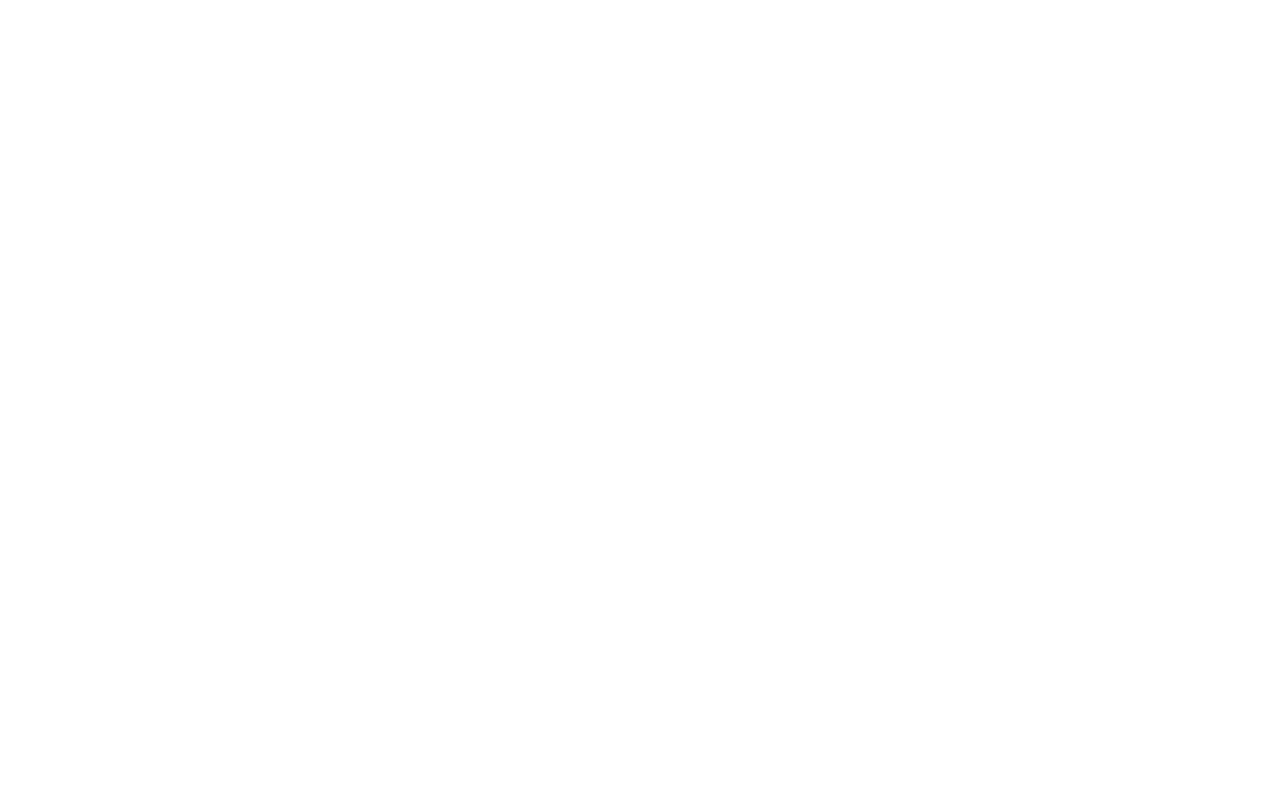
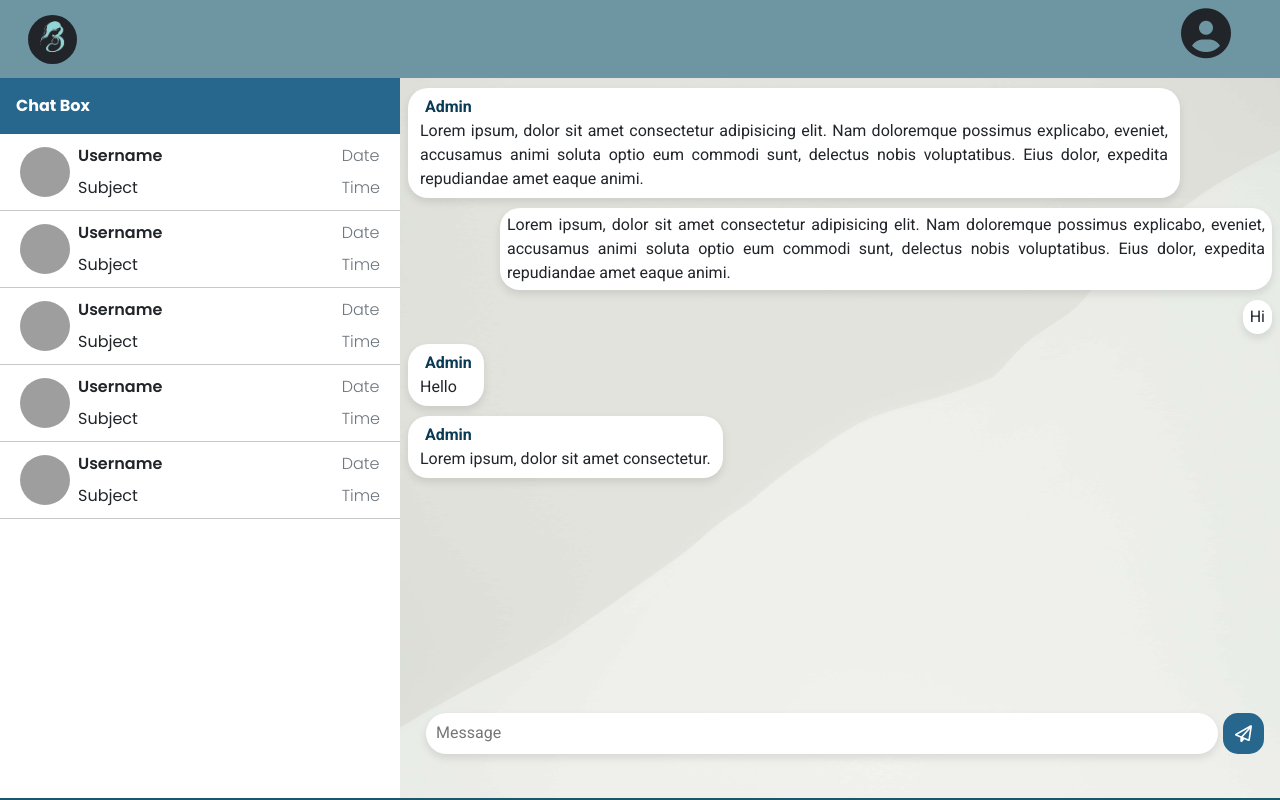
Before and after one commit to aadilmansoor/maternal-care, a React (Create React App) app: page /admin/chat-box in a window 1280 px wide. Before the commit this address had no page. Shown: the top 800 px of the page. Built offline with nearby package versions, Linux system fonts and the light colour scheme; grey boxes are pictures that could not be loaded.

Commit message:
chatbox user

```diff
--- a/src/App.js
+++ b/src/App.js
@@ -27,7 +27,7 @@
 import MarkAttendance from "./pages/Service_Provider/MarkAttendance/MarkAttendance";
 import ServiceProviderInfo from "./components/ServiceProviderInfo/ServiceProviderInfo";
 import ServiceProviders from "./pages/Admin/ServiceProviders/ServiceProviders";
-import ChatPage from "./pages/Admin/ChatPage/ChatPage";
+import ComplaintBox from "./pages/Admin/ComplaintBox/ComplaintBox";
 import SpBookings from "./pages/Service_Provider/ServiceProviderBookings/SpBookings";
 import UserLayout from "./Layout/UserLayout";
 import AdminLayout from "./Layout/AdminLayout";
@@ -36,6 +36,7 @@
 import AdminWebinar from "./pages/Admin/AdminWebinar/AdminWebinar";
 import UserWebinar from "./pages/Client/UserWebinar/UserWebinar";
 import UserBlog from "./pages/Client/UserBlog/UserBlog";
+import AdminChatBox from "./pages/Admin/AdminChatBox/AdminChatBox";
 
 function App() {
   return (
@@ -63,7 +64,8 @@
             path="/admin/service-provider-info"
             element={<ServiceProviderInfo />}
           />
-          <Route path="/admin/complaint-box" element={<ChatPage />} />
+          <Route path="/admin/complaint-box" element={<ComplaintBox />} />
+          <Route path="/admin/chat-box" element={<AdminChatBox />} />
           <Route
             path="/admin/service-providers"
             element={<ServiceProviders />}
--- a/src/components/chatbox/ChatBox.jsx
+++ b/src/components/chatbox/ChatBox.jsx
@@ -1,13 +1,45 @@
 import { useEffect, useRef, useState } from "react";
 import "./ChatBox.css";
+import { receiveMessageAPI, sentMessageUser } from "../../Services/allAPI";
 
 const ChatBox = () => {
+  const [message, setMessage] = useState("");
+  const [allMessages, setAllMessages] = useState([]);
   const [showChatBox, setShowChatBox] = useState(false);
+  console.log(allMessages);
+
+  useEffect(() => {
+    const getMessages = async () => {
+      const userID = localStorage.getItem("userId");
+      const result = await receiveMessageAPI({ userID });
+      setAllMessages(result.data.user);
+    };
+    getMessages();
+  }, []);
 
   const AlwaysScrollToBottom = () => {
     const elementRef = useRef();
     useEffect(() => elementRef.current.scrollIntoView());
     return <div ref={elementRef} />;
+  };
+
+  const handleSubmit = async () => {
+    if (!message) {
+      return;
+    }
+    const userID = localStorage.getItem("userId");
+    const result = await sentMessageUser({ userID, message });
+    if (result.status === 200) {
+      const newMessage = { user_message: message, _id: message };
+      setAllMessages((currentMessages) => [...currentMessages, newMessage]);
+      setMessage("");
+    }
+  };
+
+  const handleEnter = async (e) => {
+    if (e.key === "Enter") {
+      handleSubmit();
+    }
   };
 
   return (
@@ -37,43 +69,36 @@
           </span>
         </div>
         <div className="chat_body poppins-regular">
-          <div className="admin_chat">
-            <p>
-              <div className="admin_title">Admin</div>
-              Lorem ipsum, dolor sit amet consectetur adipisicing elit. Nam
-              doloremque possimus explicabo, eveniet, accusamus animi soluta
-              optio eum commodi sunt, delectus nobis voluptatibus. Eius dolor,
-              expedita repudiandae amet eaque animi.
-            </p>
-          </div>
-          <div className="user_chat">
-            <p>
-              Lorem ipsum, dolor sit amet consectetur adipisicing elit. Nam
-              doloremque possimus explicabo, eveniet, accusamus animi soluta
-              optio eum commodi sunt, delectus nobis voluptatibus. Eius dolor,
-              expedita repudiandae amet eaque animi.
-            </p>
-          </div>
-          <div className="user_chat">
-            <p>Hi</p>
-          </div>
-          <div className="admin_chat">
-            <p>
-              <div className="admin_title">Admin</div>
-              Hello
-            </p>
-          </div>
-          <div className="admin_chat">
-            <p>
-              <div className="admin_title">Admin</div>
-              Lorem ipsum, dolor sit amet consectetur.
-            </p>
-          </div>
+          {allMessages.map((message) => {
+            if (!message.user_message) {
+              return (
+                <div className="admin_chat" key={message._id}>
+                  <p>
+                    <span className="admin_title">Admin</span>
+                    <br />
+                    {message.admin_message}
+                  </p>
+                </div>
+              );
+            } else {
+              return (
+                <div className="user_chat" key={message._id}>
+                  <p>{message.user_message}</p>
+                </div>
+              );
+            }
+          })}
           <AlwaysScrollToBottom />
         </div>
         <div className="chat_input">
-          <input type="text" placeholder="Message" />
-          <div className="sent_icon">
+          <input
+            type="text"
+            placeholder="Message"
+            value={message}
+            onChange={(e) => setMessage(e.target.value)}
+            onKeyDown={handleEnter}
+          />
+          <div className="sent_icon" onClick={handleSubmit}>
             <i className="fa-regular fa-paper-plane"></i>
           </div>
         </div>
--- a/src/components/userheader/UserHeader.jsx
+++ b/src/components/userheader/UserHeader.jsx
@@ -83,7 +83,7 @@
             <div className="d-flex align-items-center h-100">
               <Link
                 to={
-                  role === "admin"
+                  role === "Admin"
                     ? "/admin"
                     : role === "provider"
                     ? "/service-provider"
--- /dev/null
+++ b/src/pages/Admin/AdminChatBox/AdminChatBox.css
@@ -0,0 +1,245 @@
+p,
+hr {
+    margin: 0;
+}
+
+.chat_container_admin {
+    display: flex;
+    height: 90vh;
+
+    ::-webkit-scrollbar {
+        width: 3px;
+        height: 3px;
+    }
+
+    ::-webkit-scrollbar-thumb {
+        background-color: rgb(39, 103, 141);
+        border-radius: 6px;
+    }
+}
+
+.box_heading {
+    background-color: rgb(39, 103, 141);
+}
+
+.chat_info {
+    display: flex;
+    justify-content: space-between;
+    padding: 10px 20px;
+    cursor: pointer;
+}
+
+.chat_info:hover {
+    box-shadow: 0 4px 8px rgba(0, 0, 0, 0.1);
+    background-color: rgb(231, 230, 230);
+
+}
+
+.chat_profile_admin {
+    min-width: 400px;
+    height: 100%;
+    overflow-y: auto;
+
+}
+
+.message_box {
+    height: 100vh;
+    width: 100%;
+    display: flex;
+    flex-direction: column;
+    justify-content: center;
+    align-items: center;
+}
+
+.message_container_admin {
+    background-color: rgb(252, 252, 252);
+    width: 100%;
+    height: 90vh;
+    padding-bottom: 15px;
+    background-image: url("/src/Images/chat-bg.jpg");
+    background-position: center;
+    background-size: cover;
+    background-repeat: no-repeat;
+}
+
+.message_content {
+    max-height: calc(100% - 250px);
+    overflow-y: auto;
+    margin: 15px 20px;
+    text-align: justify;
+    padding: 15px 20px;
+    box-shadow: 0 4px 8px rgba(0, 0, 0, 0.4);
+}
+
+.message_icon {
+    display: flex;
+    justify-content: center;
+    align-items: center;
+    font-size: 26px;
+    border-radius: 25px;
+    padding: 15px 20px;
+    background-color: rgb(39, 103, 141);
+    color: white;
+    box-shadow: 0 4px 8px rgba(0, 0, 0, 0.1);
+    cursor: pointer;
+
+}
+
+.message_icon:hover {
+    background-color: rgb(8, 57, 85);
+}
+
+.chat_box {
+    height: 500px;
+    width: 350px;
+    border-radius: 25px;
+    box-shadow: 0 4px 8px rgba(0, 0, 0, 0.1);
+    position: relative;
+    background-image: url("/src/Images/chat-bg.jpg");
+    background-position: center;
+    background-size: cover;
+    background-repeat: no-repeat;
+    transition: transform 0.5s ease-in-out;
+    transform: translateY(120%);
+    margin-bottom: 1rem;
+    margin-right: 1rem;
+}
+
+
+.chat_box.show {
+    transform: translateY(0%);
+}
+
+.chat_header {
+    height: 70px;
+    background-color: rgb(39, 103, 141);
+    display: flex;
+    align-items: center;
+    justify-content: center;
+    border-radius: 25px 25px 0 0;
+
+}
+
+.admin_chat_container {
+    height: 100%;
+}
+
+
+.chat_body_admin {
+    overflow-y: auto;
+    height: 90%;
+}
+
+.admin_chat_admin {
+    display: flex;
+    margin-left: 8px;
+    margin-bottom: 5px;
+    margin-top: 10px;
+}
+
+.admin_chat_admin p {
+    background-color: white;
+    padding: 7px 12px;
+    max-width: calc(100% - 100px);
+    border-radius: 20px;
+    text-align: justify;
+    box-shadow: 0 4px 8px rgba(0, 0, 0, 0.1);
+}
+
+.admin_title {
+    margin: 0;
+    text-align: left;
+    padding-left: 5px;
+    font-weight: 600;
+    color: rgb(8, 57, 85);
+}
+
+.user_chat_admin {
+    display: flex;
+    justify-content: flex-end;
+    margin-right: 8px;
+    margin-bottom: 5px;
+    margin-top: 10px;
+}
+
+.user_chat_admin p {
+    background-color: white;
+    padding: 5px 7px;
+    border-radius: 20px;
+    max-width: calc(100% - 100px);
+    text-align: justify;
+    box-shadow: 0 4px 8px rgba(0, 0, 0, 0.1);
+
+}
+
+.chat_input_admin {
+    width: 100%;
+    background-color: transparent;
+    display: flex;
+    justify-content: center;
+    gap: 5px;
+}
+
+.chat_input_admin input {
+    box-shadow: 0 4px 8px rgba(0, 0, 0, 0.1);
+    border-radius: 25px;
+    border: none;
+    padding: 4px 10px;
+    margin-left: 10px;
+    margin-bottom: 20px;
+    width: 90%;
+}
+
+.chat_input_admin input:focus {
+    outline: none;
+}
+
+.sent_icon_admin {
+    background-color: rgb(39, 103, 141);
+    border-radius: 15px;
+    padding: 12px;
+    display: flex;
+    justify-content: center;
+    align-items: center;
+    color: white;
+    font-size: 17px;
+    margin-bottom: 20px;
+}
+
+@media screen and (max-width:450px) {
+    .chat_box {
+        margin-bottom: 0;
+        margin-right: 0;
+    }
+
+    .admin_chat_admin p {
+        max-width: calc(100% - 50px);
+    }
+
+    .user_chat_admin p {
+        max-width: calc(100%-50px);
+    }
+
+}
+
+@media screen and (max-width:350px) {
+    .chat_box {
+        margin-bottom: 0;
+        margin-right: 0;
+    }
+
+    .admin_chat_admin p {
+        max-width: calc(100% - 30px);
+    }
+
+    .user_chat_admin p {
+        max-width: calc(100%-30px);
+    }
+
+}
+
+@media screen and (max-width: 850px) {
+    .chat_profile_admin {
+        display: none;
+    }
+}
--- /dev/null
+++ b/src/pages/Admin/AdminChatBox/AdminChatBox.jsx
@@ -0,0 +1,98 @@
+import { Avatar } from "@mui/material";
+import "./AdminChatBox.css";
+import { useEffect, useRef } from "react";
+
+const AdminChatBox = () => {
+  const AlwaysScrollToBottom = () => {
+    const elementRef = useRef();
+    useEffect(() => elementRef.current.scrollIntoView());
+    return <div ref={elementRef} />;
+  };
+  function chatInfo() {
+    return (
+      <>
+        <div className="chat_info">
+          <div className="d-flex gap-2 justify-content-center align-items-center">
+            <Avatar
+              alt="profile"
+              src="https://th.bing.com/th/id/OIP.DhcpZV93vm2K_TkGekCVFwHaHa?w=600&h=600&rs=1&pid=ImgDetMain"
+              sx={{ width: 50, height: 50 }}
+            />
+            <div className="d-flex flex-column gap-2">
+              <p className="poppins-semibold">Username</p>
+              <p className="poppins-regular">Subject</p>
+            </div>
+          </div>
+          <div className="d-flex flex-column gap-2 text-secondary">
+            <p className="poppins-light">Date</p>
+            <p className="poppins-light">Time</p>
+          </div>
+        </div>
+        <hr />
+      </>
+    );
+  }
+
+  return (
+    <>
+      <div className="chat_container_admin poppins-regular">
+        <div className="chat_profile_admin">
+          <div className="ps-3 py-3 poppins-bold box_heading text-white sticky-top">
+            Chat Box
+          </div>
+          {chatInfo()}
+          {chatInfo()}
+          {chatInfo()}
+          {chatInfo()}
+          {chatInfo()}
+        </div>
+        <div className="message_container_admin">
+          <div className="admin_chat_container">
+            <div className="chat_body_admin poppins-regular">
+              <div className="admin_chat_admin">
+                <p>
+                  <div className="admin_title">Admin</div>
+                  Lorem ipsum, dolor sit amet consectetur adipisicing elit. Nam
+                  doloremque possimus explicabo, eveniet, accusamus animi soluta
+                  optio eum commodi sunt, delectus nobis voluptatibus. Eius
+                  dolor, expedita repudiandae amet eaque animi.
+                </p>
+              </div>
+              <div className="user_chat_admin">
+                <p>
+                  Lorem ipsum, dolor sit amet consectetur adipisicing elit. Nam
+                  doloremque possimus explicabo, eveniet, accusamus animi soluta
+                  optio eum commodi sunt, delectus nobis voluptatibus. Eius
+                  dolor, expedita repudiandae amet eaque animi.
+                </p>
+              </div>
+              <div className="user_chat_admin">
+                <p>Hi</p>
+              </div>
+              <div className="admin_chat_admin">
+                <p>
+                  <div className="admin_title">Admin</div>
+                  Hello
+                </p>
+              </div>
+              <div className="admin_chat_admin">
+                <p>
+                  <div className="admin_title">Admin</div>
+                  Lorem ipsum, dolor sit amet consectetur.
+                </p>
+              </div>
+              <AlwaysScrollToBottom />
+            </div>
+            <div className="chat_input_admin">
+              <input type="text" placeholder="Message" />
+              <div className="sent_icon_admin">
+                <i className="fa-regular fa-paper-plane"></i>
+              </div>
+            </div>
+          </div>
+        </div>
+      </div>
+    </>
+  );
+};
+export default AdminChatBox;
--- a/src/pages/Admin/ChatPage/ChatPage.css
+++ b/src/pages/Admin/ComplaintBox/ComplaintBox.css
@@ -36,7 +36,6 @@
 }
 
 .chat_profile {
-    box-shadow: 4px 4px 8px rgba(0, 0, 0, 0.7);
     min-width: 400px;
     height: 100vh;
     overflow-y: auto;
@@ -56,6 +55,10 @@
     background-color: rgb(252, 252, 252);
     width: 100%;
     height: 100vh;
+    background-image: url("/src/Images/chat-bg.jpg");
+    background-position: center;
+    background-size: cover;
+    background-repeat: no-repeat;
 }
 
 .message_content {
--- a/src/pages/Admin/ChatPage/ChatPage.jsx
+++ b/src/pages/Admin/ComplaintBox/ComplaintBox.jsx
@@ -1,7 +1,7 @@
 import { Avatar } from "@mui/material";
-import "./ChatPage.css";
+import "./ComplaintBox.css";
 
-const ChatPage = () => {
+const ComplaintPage = () => {
   function chatInfo() {
     return (
       <>
@@ -89,4 +89,4 @@
     </>
   );
 };
-export default ChatPage;
+export default ComplaintPage;
--- a/src/pages/Client/ClientDashboard/ClientDashboard.jsx
+++ b/src/pages/Client/ClientDashboard/ClientDashboard.jsx
@@ -1,5 +1,5 @@
 import { UserHero, ServicesCards } from "../../../components";
-// import ChatBox from "../../../components/chatbox/ChatBox";
+import ChatBox from "../../../components/chatbox/ChatBox";
 import { userServices } from "../../../Constants/serviceList";
 import "./ClientDashboard.css";
 
@@ -9,7 +9,7 @@
       <UserHero />
       <h1 className=" services text-center mt-5 mb-3">Our Services</h1>
       <ServicesCards services={userServices} />
-      {/* <ChatBox /> */}
+      <ChatBox />
     </section>
   );
 };
--- a/src/pages/Login/Login.jsx
+++ b/src/pages/Login/Login.jsx
@@ -74,8 +74,10 @@
         userPassword: loginDetails.password,
       });
       if (result.status === 200) {
+        console.log(result);
         localStorage.setItem("maternity-token", result?.data?.token);
         localStorage.setItem("maternity-role", "user");
+        localStorage.setItem("userId", result?.data?.exist_User?._id);
         toast.success("Login successful");
         navigate("/user");
       }
```
Also changed, not shown: src/Services/allAPI.js (+11 -1 lines).
